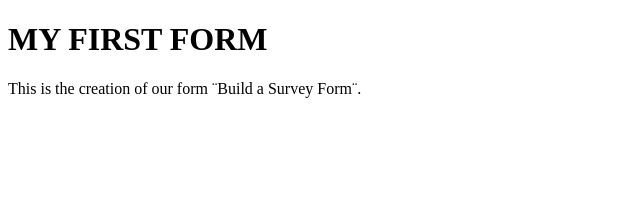
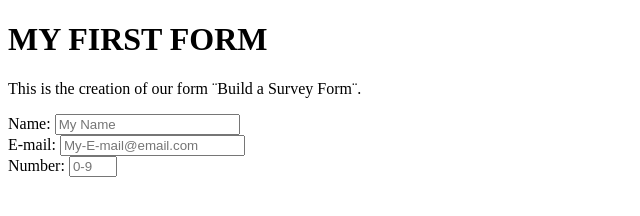
Before and after one commit to zkr024/Exersice, a plain HTML site: page fcc-test-suite-template-master/index.html in a window 1280 px wide. Shown: the whole page, without its empty margins (0-640 px from the left). Drawn offline with Linux system fonts and the light colour scheme.

Commit message:
this is the second commit for initial form

```diff
--- a/fcc-test-suite-template-master/index.html
+++ b/fcc-test-suite-template-master/index.html
@@ -10,6 +10,14 @@
     <script src="https://cdn.freecodecamp.org/testable-projects-fcc/v1/bundle.js"></script>
     <h1 id="title">MY FIRST FORM</h1>
     <p id="description">This is the creation of our form ¨Build a Survey Form¨.</p>
+    <form id="survey-form" autocomplete="on" name="myForm">
+      <label for="name" id="name-label">Name: </label><input type="text" id="name" name="name" placeholder="My Name" required></input>
+      <br/>
+      <label for="email" id="email-label">E-mail: </label><input type="email" id="email" name="email" placeholder="My-E-mail@email.com" required></input>
+      <br/>
+      <label for="number" id="number-label">Number: </label><input type="number" id="number" name="number" min="0" max="9" placeholder="0-9"></input>
+      <br/>
+    </form>
 
 
 
```
